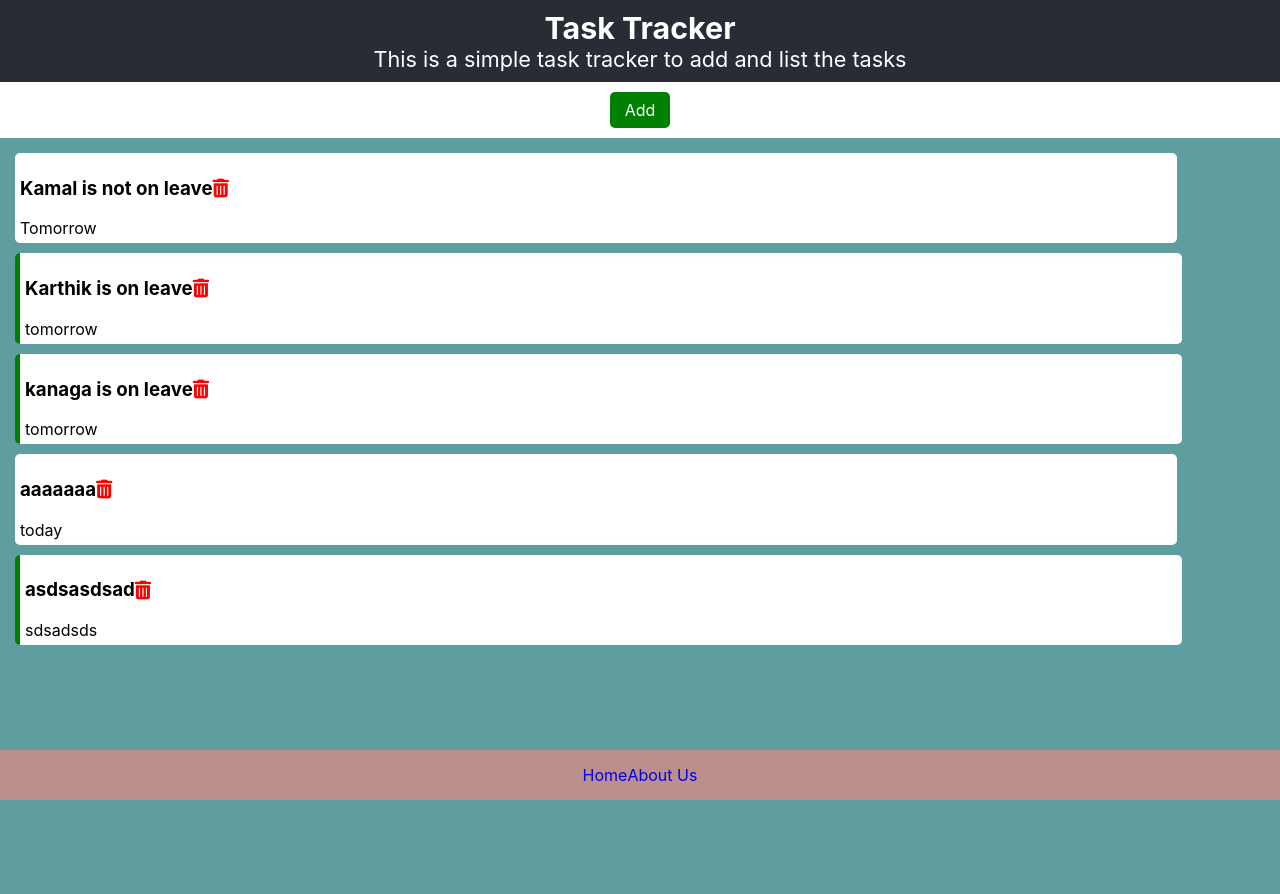
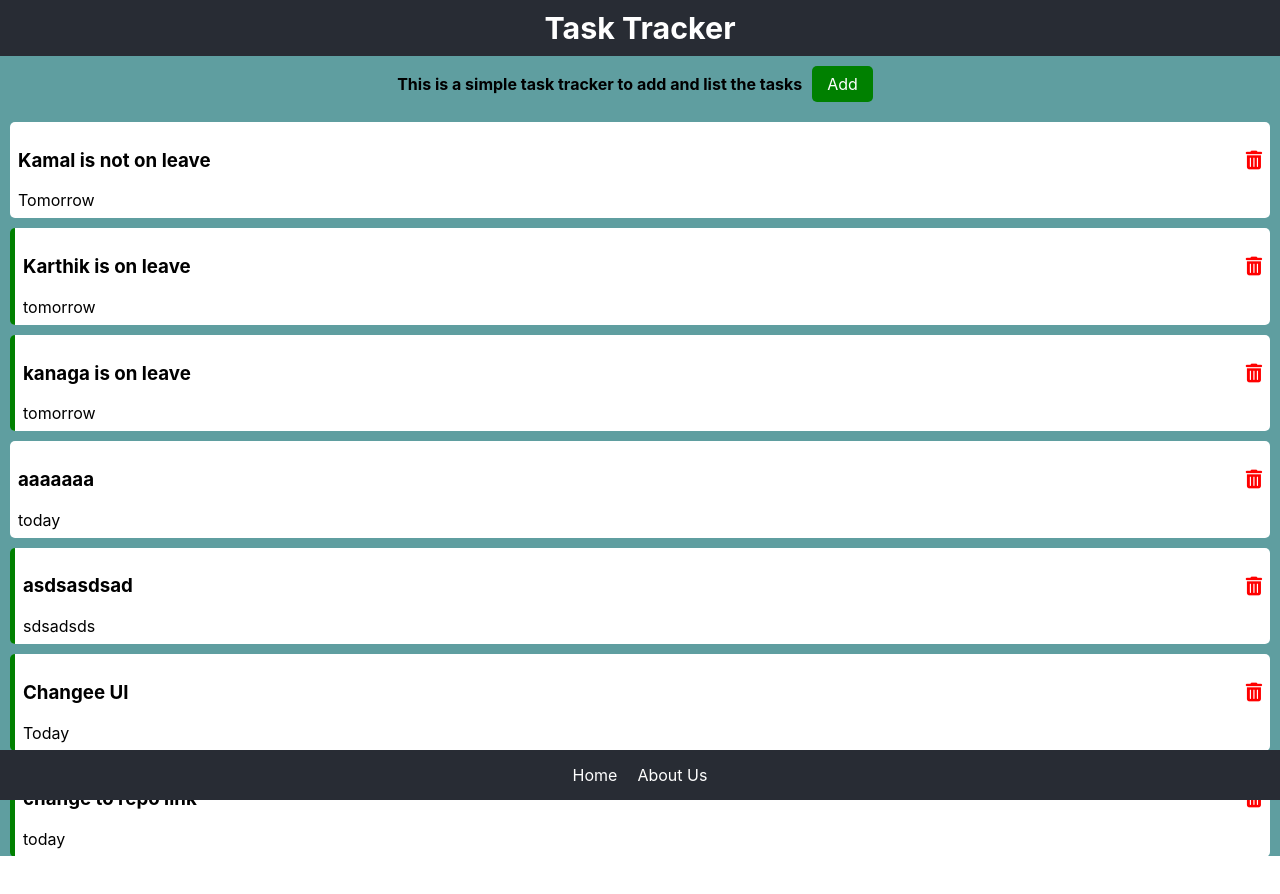
Before and after one commit to mkamals/task-tracker, a React (Create React App) app: page / in a window 1280 px wide. Shown: the top 894 px of the page. After the commit the page ends 856 px from the top, so only its background shows below. Built offline with nearby package versions, Linux system fonts and the light colour scheme; data requests are answered from the project's data file.

Commit message:
Fix UI-1

```diff
--- a/db.json
+++ b/db.json
@@ -29,6 +29,18 @@
       "day": "sdsadsds",
       "reminder": true,
       "id": 5
+    },
+    {
+      "text": "Changee UI",
+      "day": "Today",
+      "reminder": true,
+      "id": 6
+    },
+    {
+      "text": "change to repo link",
+      "day": "today",
+      "reminder": true,
+      "id": 7
     }
   ]
 }
--- a/src/App.css
+++ b/src/App.css
@@ -1,6 +1,6 @@
 .container {
   text-align: center;
-  overflow: hidden;
+  overflow-y: auto;
 }
 
 .header {
@@ -12,6 +12,7 @@
   font-size: calc(10px + 2vmin);
   color: white;
   padding: 10px 0px;
+  width: 100vw;
 }
 
 .header h3 {
@@ -19,14 +20,13 @@
 }
 
 .footer {
-  background-color: rosybrown;
+  background-color: #282c34;
   display: flex;
   flex-direction: row;
   width: 100vw;
   height: 50px;
   justify-content: center;
   align-items: center;
-  color: white;
   position: fixed;
   bottom: 0;
   left: 0;
@@ -34,6 +34,8 @@
 
 .footer a {
   text-decoration: none;
+  color: white;
+  margin: 0px 10px;
 }
 
 .button {
@@ -47,28 +49,21 @@
   display: inline;
   justify-content: center;
   align-items: center;
-  /* position: absolute;
-  right: 0; */
   margin: 10px;
 }
 
-.tasks {
+.content {
   background-color: cadetblue;
-  display: flex;
-  flex-direction: column;
   height: 100vh;
-  width: 100%;
-  padding: 10px;
+  width: 100vw;
+  overflow-y: auto;
 }
 
 .task {
   background-color: white;
-  display: flex;
-  flex-direction: column;
-  width: 90%;
-  margin: 5px;
   border-radius: 5px;
-  padding: 5px;
+  margin: 10px;
+  padding: 8px;
   justify-content: flex-start;
   align-items: flex-start;
   cursor: pointer;
@@ -80,6 +75,9 @@
 
 .task p {
   margin: 0;
+  justify-content: flex-start;
+  align-items: flex-start;
+  text-align: start;
 }
 
 .task h3 {
@@ -92,30 +90,3 @@
   color: red;
   cursor: pointer;
 }
-
-
- /* Below CSS are not used yet */
-
- .App-logo {
-  height: 40vmin;
-  pointer-events: none;
-}
-
-@media (prefers-reduced-motion: no-preference) {
-  .App-logo {
-    animation: App-logo-spin infinite 20s linear;
-  }
-}
-
-.App-link {
-  color: #61dafb;
-}
-
-@keyframes App-logo-spin {
-  from {
-    transform: rotate(0deg);
-  }
-  to {
-    transform: rotate(360deg);
-  }
-}
--- a/src/App.js
+++ b/src/App.js
@@ -73,9 +73,12 @@ function App() {
   return (
     <div className="container">
       <Header />
-      <Button onAddTask={() => setShowAddTask(!showAddTask)} showAddTask={showAddTask} />
-      {showAddTask && <AddTask onAddTask={onAddTask}  />}
-      {tasks && tasks.length > 0 ? <Tasks tasks={tasks} onDeleteTask={onDeleteTask} onToggleTask={onToggleTask}/> : 'No task to display here'}
+      <div className="content">
+        <strong>This is a simple task tracker to add and list the tasks</strong>
+        <Button onAddTask={() => setShowAddTask(!showAddTask)} showAddTask={showAddTask} />
+        {showAddTask && <AddTask onAddTask={onAddTask}  />}
+        {tasks && tasks.length > 0 ? <Tasks tasks={tasks} onDeleteTask={onDeleteTask} onToggleTask={onToggleTask}/> : 'No task to display here'}
+      </div>
       <Footer />
     </div>
   );
--- a/src/components/Header.js
+++ b/src/components/Header.js
@@ -3,7 +3,6 @@ const Header = () => {
     return (
         <header className="header">
         <h3>Task Tracker</h3>
-        <small>This is a simple task tracker to add and list the tasks</small>
         </header>
     )
 }
--- a/src/components/Tasks.js
+++ b/src/components/Tasks.js
@@ -1,9 +1,8 @@
 import Task from "./Task"
 
 const Tasks = ({ tasks, onDeleteTask, onToggleTask }) => {
-    console.log(tasks);
     return (
-        <div id="tasks" className="tasks">
+        <div>
            {tasks.map((task) => (
                <Task key={task.id} task={task} onDeleteTask={onDeleteTask} onToggleTask={onToggleTask} />
            )
```
